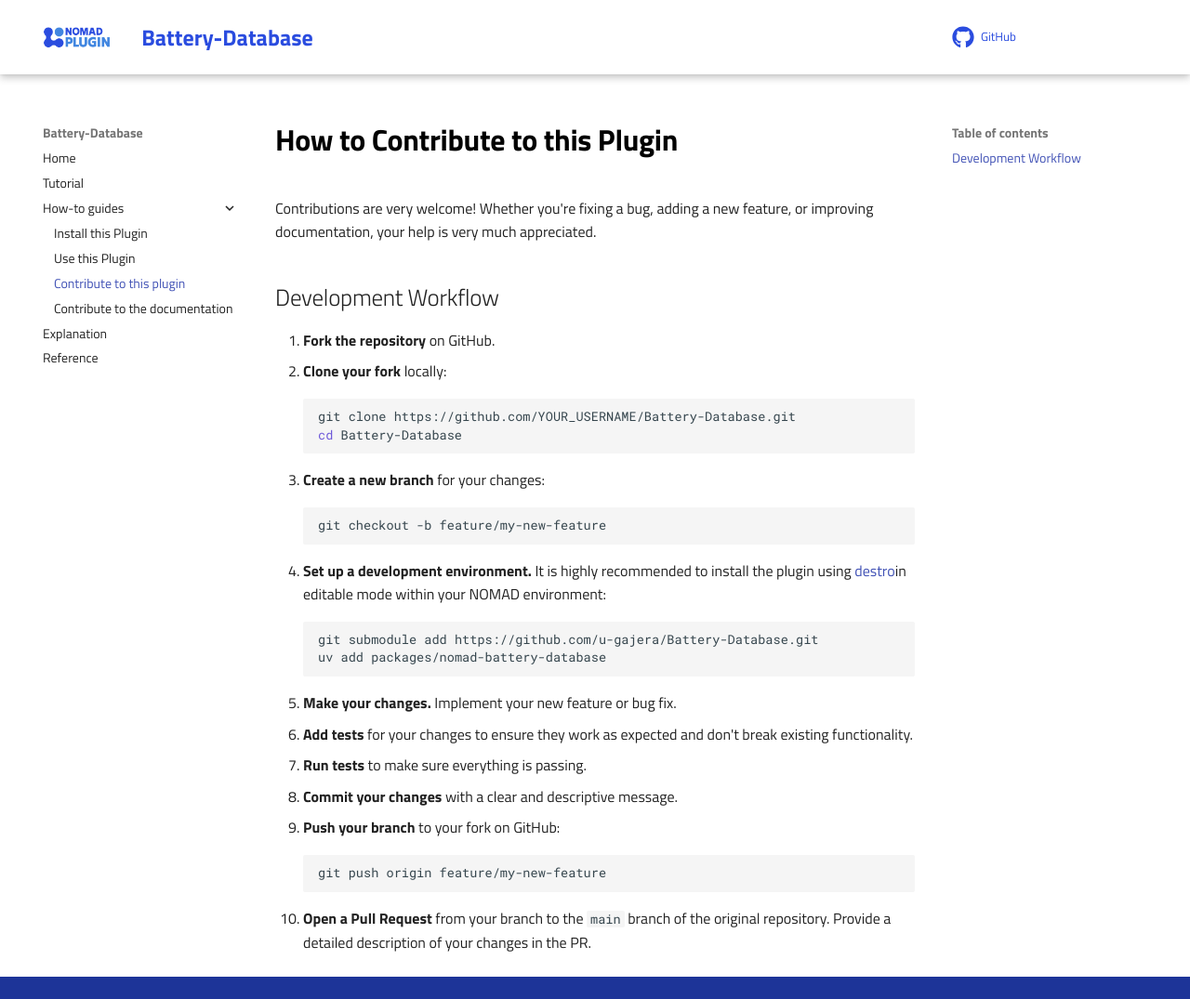
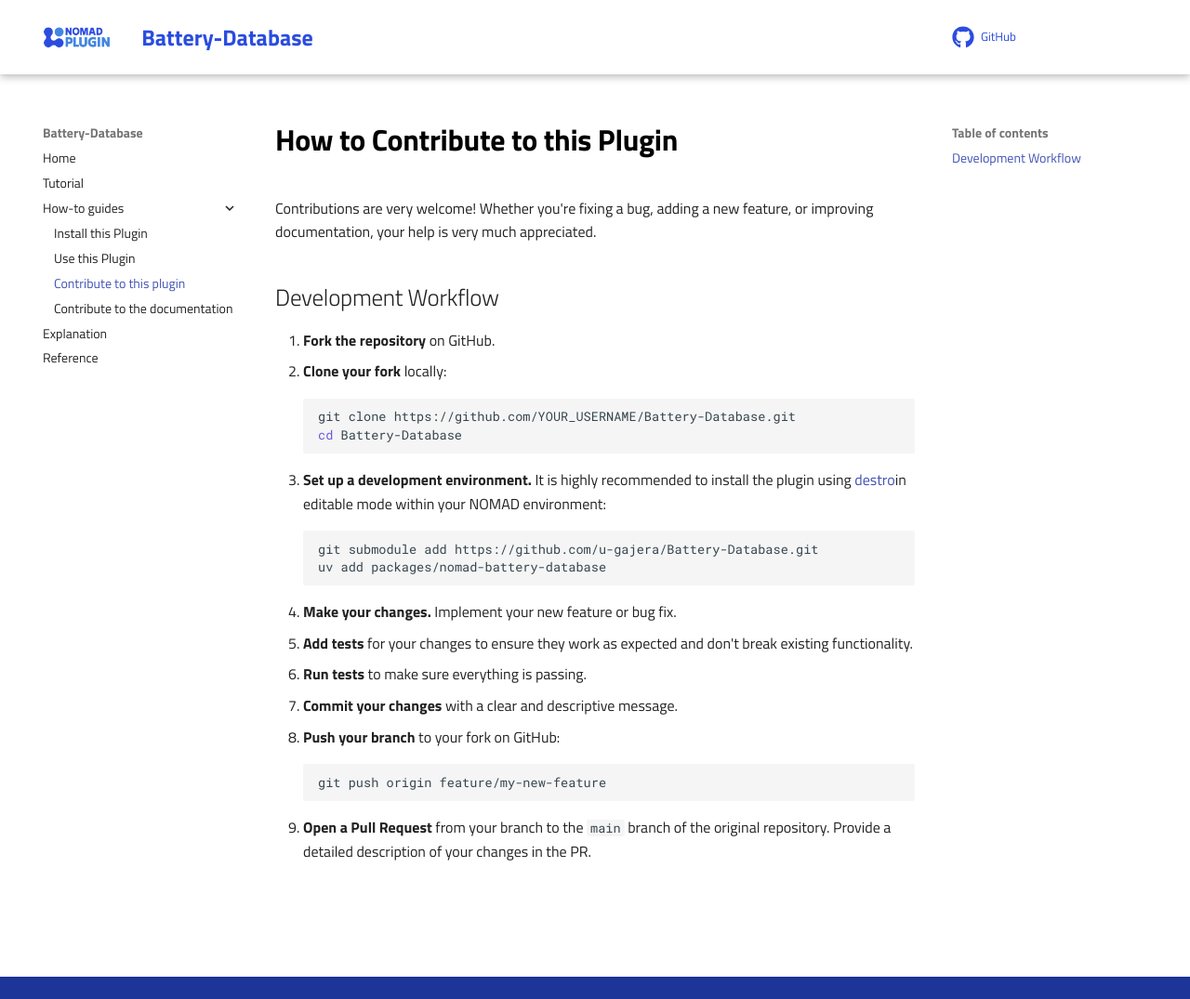
Before and after one commit to u-gajera/Battery-Database, an MkDocs documentation site: the page built from docs/how_to/contribute_to_this_plugin.md, in a window 1280 px wide and 1075 px high. Shown: the whole window at 93% size. Built offline with MkDocs 1.6.1 and Material for MkDocs 9.7.7, drawn with Linux system fonts in a browser that asks for light colours; comment, search, counter and statistics services are not loaded.

Commit message:
updated contribute_to_plugin docs

````diff
--- a/docs/how_to/contribute_to_this_plugin.md
+++ b/docs/how_to/contribute_to_this_plugin.md
@@ -10,21 +10,17 @@ Contributions are very welcome! Whether you're fixing a bug, adding a new featur
     git clone https://github.com/YOUR_USERNAME/Battery-Database.git
     cd Battery-Database
     ```
-3.  **Create a new branch** for your changes:
-    ```bash
-    git checkout -b feature/my-new-feature
-    ```
-4.  **Set up a development environment.** It is highly recommended to install the plugin using [destro]((https://github.com/FAIRmat-NFDI/nomad-distro-dev))in editable mode within your NOMAD environment:
+3.  **Set up a development environment.** It is highly recommended to install the plugin using [destro]((https://github.com/FAIRmat-NFDI/nomad-distro-dev))in editable mode within your NOMAD environment:
     ```bash
     git submodule add https://github.com/u-gajera/Battery-Database.git
     uv add packages/nomad-battery-database
     ```
-5.  **Make your changes.** Implement your new feature or bug fix.
-6.  **Add tests** for your changes to ensure they work as expected and don't break existing functionality.
-7.  **Run tests** to make sure everything is passing.
-8.  **Commit your changes** with a clear and descriptive message.
-9.  **Push your branch** to your fork on GitHub:
+4.  **Make your changes.** Implement your new feature or bug fix.
+5.  **Add tests** for your changes to ensure they work as expected and don't break existing functionality.
+6.  **Run tests** to make sure everything is passing.
+7.  **Commit your changes** with a clear and descriptive message.
+8.  **Push your branch** to your fork on GitHub:
     ```bash
     git push origin feature/my-new-feature
     ```
-10. **Open a Pull Request** from your branch to the `main` branch of the original repository. Provide a detailed description of your changes in the PR.
+9. **Open a Pull Request** from your branch to the `main` branch of the original repository. Provide a detailed description of your changes in the PR.
````
